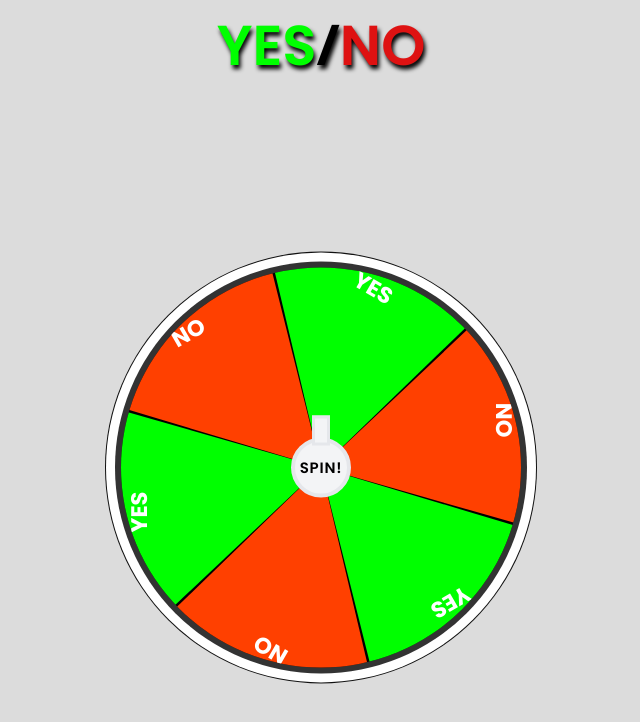
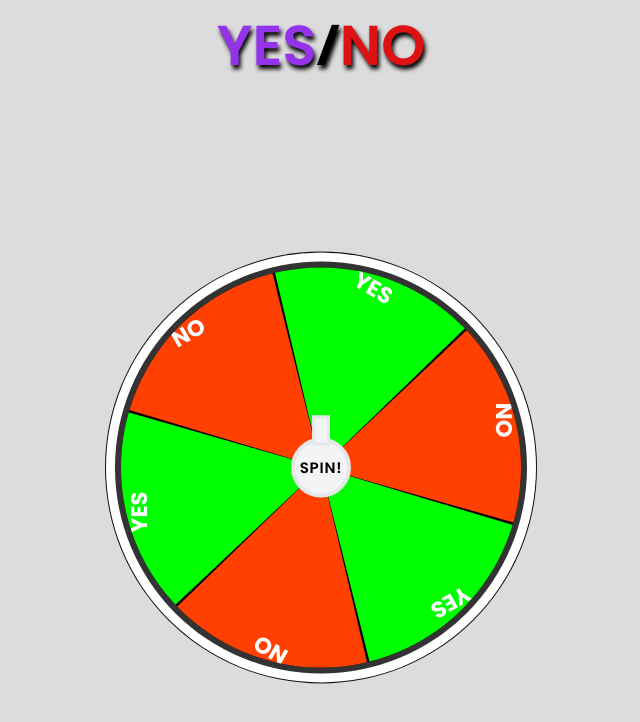
Before and after one commit to Kaviyamurugadass/YES-NO, a React (Vite) app: page / in a window 1280 px wide. Shown: the top 722 px of the page, without its empty margins (319-959 px from the left). Built offline with nearby package versions, Linux system fonts and the light colour scheme.

Commit message:
changing color

```diff
--- a/src/components/MyHeader.jsx
+++ b/src/components/MyHeader.jsx
@@ -3,7 +3,7 @@ export default function MyHeader(){
         <>
             <div className="absolute top-0 left-1/2 transform -translate-x-1/2 hidden sm:block">
                 <h1 className="text-6xl font-semibold p-4 drop-shadow-[2px_4px_2px_rgba(0,0,0,1)]">
-                    <span className="text-[#00ff00]">YES</span>/<span className="text-[#de1212]">NO</span>
+                    <span className="text-purple-600">YES</span>/<span className="text-[#de1212]">NO</span>
                 </h1>
             </div>
             {/* <span style={{fontWeight:500,fontSize:15,marginLeft:2}}>
```
